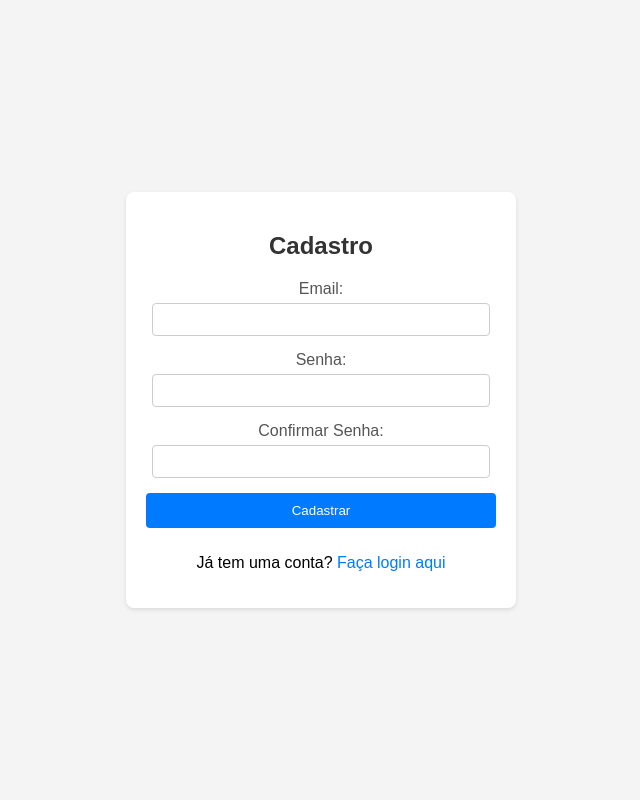
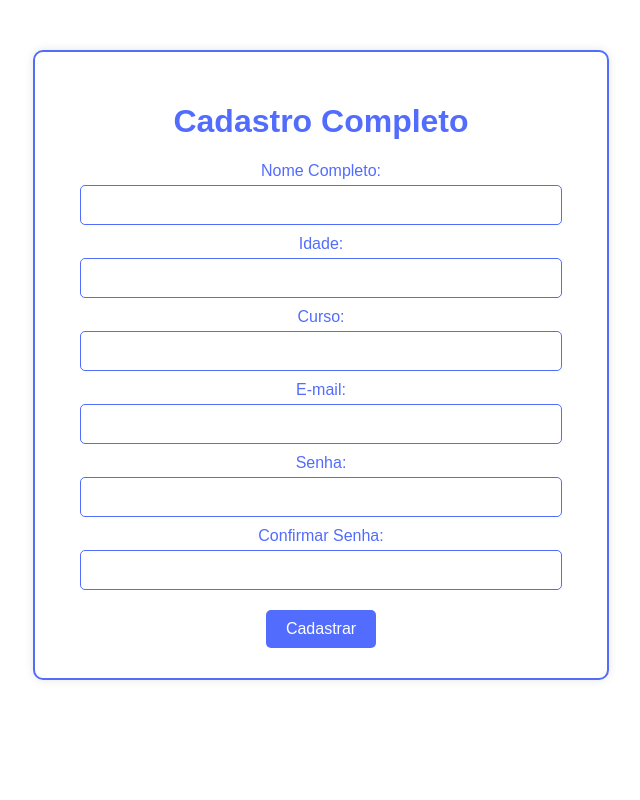
Before and after one commit to FGA-REQ/2024.2-Champions, a FastAPI app: page /cadastro in a window 1280 px wide. Shown: the whole page, without its empty margins (319-959 px from the left). Run offline with FastAPI, Linux system fonts and the light colour scheme.

Commit message:
Add files via upload
Página html de cadastro de usuário

```diff
--- a/templates/cadastro.html
+++ b/templates/cadastro.html
@@ -1,41 +1,107 @@
 <!DOCTYPE html>
-<html lang="pt-br">
+<html lang="pt-BR">
 <head>
-    <meta charset="UTF-8" />
-    <meta name="viewport" content="width=device-width, initial-scale=1.0" />
-    <title>Cadastro</title>
-    <link rel="stylesheet" href="/static/style.css" />
+    <meta charset="UTF-8">
+    <meta name="viewport" content="width=device-width, initial-scale=1.0">
+    <title>Média Mestre- Cadastro</title>
+    <style>
+        body {
+            font-family: Arial, sans-serif;
+            background-color: white;
+            text-align: center;
+            margin: 0;
+            padding: 0;
+        }
+        .container {
+            background: #ffffff;
+            width: 40%;
+            margin: 50px auto;
+            padding: 30px;
+            border-radius: 10px;
+            box-shadow: 0 0 10px rgba(0, 0, 0, 0.1);
+            border: 2px solid #526cfe;
+        }
+        h1 {
+            color: #526cfe;
+        }
+        label {
+            font-size: 16px;
+            display: block;
+            margin: 10px 0 5px;
+            color: #526cfe;
+        }
+        input {
+            width: 90%;
+            padding: 10px;
+            border: 1px solid #526cfe;
+            border-radius: 5px;
+            font-size: 16px;
+        }
+        button {
+            background-color: #526cfe;
+            color: white;
+            border: none;
+            padding: 10px 20px;
+            font-size: 16px;
+            border-radius: 5px;
+            cursor: pointer;
+            margin-top: 20px;
+        }
+        button:hover {
+            background-color: #4052c4;
+        }
+        .secondary-button {
+            background: none;
+            border: none;
+            color: #526cfe;
+            text-decoration: underline;
+            cursor: pointer;
+            margin-top: 10px;
+            font-size: 14px;
+        }
+        .secondary-button:hover {
+            color: #4052c4;
+        }
+    </style>
+    <script>
+        function validarSenha(event) {
+            event.preventDefault();
+            var senha = document.getElementById("senha").value;
+            var confirmarSenha = document.getElementById("confirmar-senha").value;
+
+            if (senha !== confirmarSenha) {
+                alert("As senhas não coincidem. Tente novamente.");
+                return;
+            }
+
+            window.location.href = 'login.html';
+        }
+    </script>
 </head>
 <body>
-    <div class="login-container">
-      <h2>Cadastro</h2>
+    <div class="container">
+        <h1>Cadastro Completo</h1>
+        <form onsubmit="validarSenha(event)">
+            <label for="nome">Nome Completo:</label>
+            <input type="text" id="nome" name="nome" required>
 
-      {% if request.query_params.get('message') %}
-      <div class="error-message">
-        <p>{{ request.query_params.get('message') }}</p>
-      </div>
-      {% endif %}
+            <label for="idade">Idade:</label>
+            <input type="number" id="idade" name="idade" required>
 
-      <form method="post" action="/cadastro">
-        <label for="email">Email:</label>
-        <input type="email" id="email" name="email" required />
+            <label for="curso">Curso:</label>
+            <input type="text" id="curso" name="curso" required>
 
-        <label for="password">Senha:</label>
-        <input type="password" id="password" name="password" required />
+            <label for="email">E-mail:</label>
+            <input type="email" id="email" name="email" required>
 
-        <label for="confirm_password">Confirmar Senha:</label>
-        <input
-          type="password"
-          id="confirm_password"
-          name="confirm_password"
-          required
-        />
+            <label for="senha">Senha:</label>
+            <input type="password" id="senha" name="senha" required>
+
+            <label for="confirmar-senha">Confirmar Senha:</label>
+            <input type="password" id="confirmar-senha" name="confirmar-senha" required>
 
             <button type="submit">Cadastrar</button>
         </form>
-      <div class="register-link">
-        <p>Já tem uma conta? <a href="/login">Faça login aqui</a></p>
-      </div>
     </div>
 </body>
 </html>
```
Lines whose indentation alone changed are shown as unchanged.
